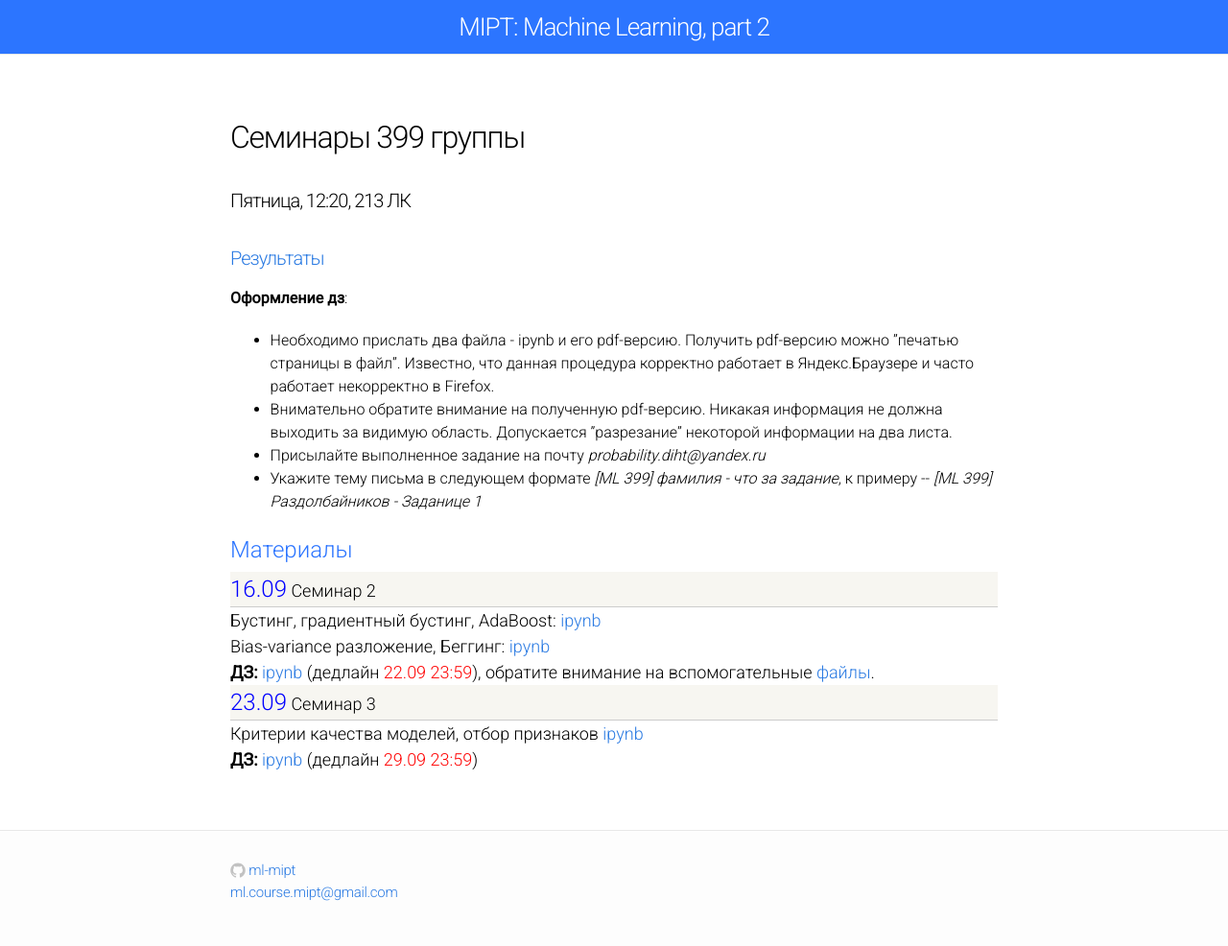
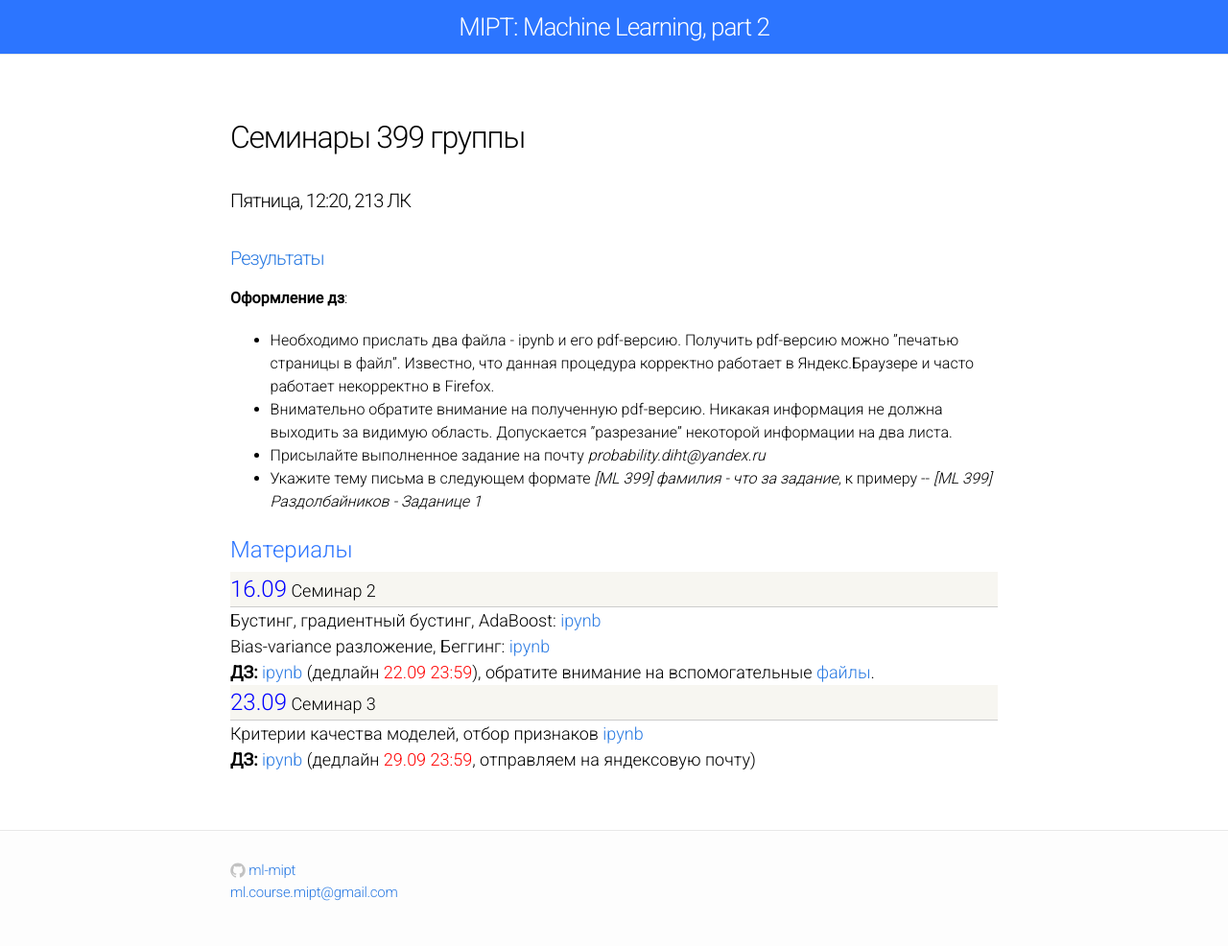
Before and after one commit to ml-mipt/old-ml-mipt.github.io, a Jekyll site: the page built from 399/seminars.md, in a window 1280 px wide. Shown: the whole page at 96% size. Built offline with Jekyll 4.4.1, drawn with Linux system fonts in a browser that asks for light colours.

Commit message:
Update seminars.md

```diff
--- a/399/seminars.md
+++ b/399/seminars.md
@@ -45,7 +45,7 @@ permalink: /399/
         <a href="https://github.com/ml-mipt/ml-mipt-part2/blob/master/399/seminars/3/3.ipynb">ipynb</a> <link href=""><br/>
         <b>ДЗ:</b>
         <a href="https://github.com/ml-mipt/ml-mipt-part2/blob/master/home_works/hw03_model_selection/task3.ipynb">ipynb</a>
-        (дедлайн <font color="red">29.09 23:59</font>)
+        (дедлайн <font color="red">29.09 23:59</font>, отправляем на яндексовую почту)
     </div>
 
 
```
